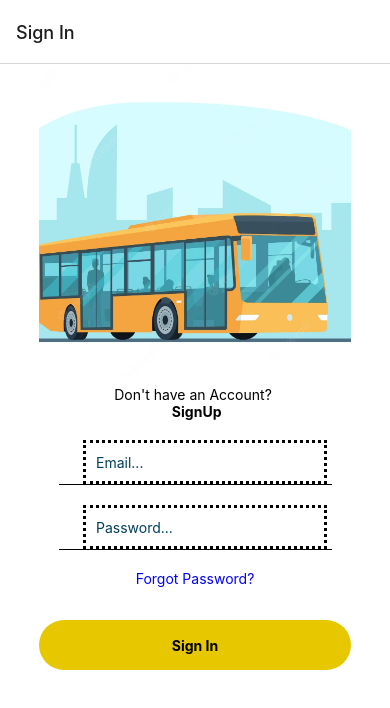
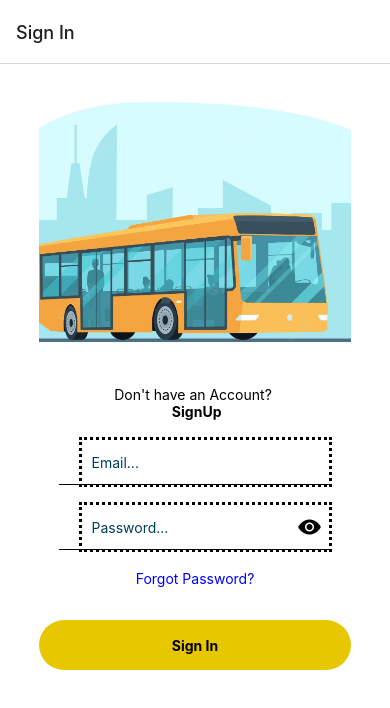
Before and after one commit to App-Mosters/Bus-Pass-Qr-coded, a React Native app: screen / in a window 390 px wide. Shown: the top 708 px of the page. Built offline with nearby package versions, Linux system fonts and the light colour scheme; no server answers.

Commit message:
Add password visibility toggle icon to SignIn screen

```diff
--- a/screens/SignIn.js
+++ b/screens/SignIn.js
@@ -5,21 +5,23 @@ import {
   TextInput,
   Image,
   TouchableOpacity,
-} from "react-native";
-import React, { useEffect, useState } from "react";
-import { SafeAreaView } from "react-native-safe-area-context";
-import { useNavigation } from "@react-navigation/native";
-import { auth } from "../firebase";
+} from 'react-native';
+import React, { useEffect, useState } from 'react';
+import { SafeAreaView } from 'react-native-safe-area-context';
+import { useNavigation } from '@react-navigation/native';
+import { auth } from '../firebase';
+import { Ionicons } from '@expo/vector-icons'; // Assuming you have Ionicons installed
 
 const SignIn = () => {
-  const [email, setEmail] = useState("");
-  const [password, setPassword] = useState("");
+  const [email, setEmail] = useState('');
+  const [password, setPassword] = useState('');
+  const [showPassword, setShowPassword] = useState(false);
   const navigation = useNavigation();
 
   useEffect(() => {
     const unsubscribe = auth.onAuthStateChanged((user) => {
       if (user) {
-        navigation.replace("Bus Mate");
+        navigation.replace('Bus Mate');
       }
     });
 
@@ -31,25 +33,26 @@ const SignIn = () => {
       .signInWithEmailAndPassword(email, password)
       .then((userCredential) => {
         const user = userCredential.user;
-        console.log("Successfully signed in:", user.email);
+        console.log('Successfully signed in:', user.email);
       })
       .catch((error) => alert(error.message));
   };
 
   return (
     <SafeAreaView style={styles.container}>
-      <Image style={styles.image} source={require("../assets/bus.png")} />
+      <Image style={styles.image} source={require('../assets/bus.png')} />
 
       <View style={styles.SignUp}>
         <Text style={styles.SignUpQ}>Don't have an Account? </Text>
         <TouchableOpacity
-          onPress={() => navigation.navigate("Sign Up")}
+          onPress={() => navigation.navigate('Sign Up')}
           style={styles.SignUpBtn}
         >
           <Text style={styles.SignUpTxt}> SignUp</Text>
         </TouchableOpacity>
       </View>
 
+      {/* Email Input */}
       <View style={styles.inputView}>
         <TextInput
           style={styles.TextInput}
@@ -62,6 +65,7 @@ const SignIn = () => {
         />
       </View>
 
+      {/* Password Input with Toggle Icon */}
       <View style={styles.inputView}>
         <TextInput
           style={styles.TextInput}
@@ -69,16 +73,29 @@ const SignIn = () => {
           placeholderTextColor="#003f5c"
           value={password}
           onChangeText={(text) => setPassword(text)}
-          secureTextEntry={true}
+          secureTextEntry={!showPassword}
         />
+        {/* Password visibility toggle button */}
+        <TouchableOpacity
+          style={styles.toggleIcon}
+          onPress={() => setShowPassword(!showPassword)}
+        >
+          <Ionicons
+            name={showPassword ? 'eye-off' : 'eye'}
+            size={24}
+            color="black"
+          />
+        </TouchableOpacity>
       </View>
 
+      {/* Forgot Password Link */}
       <TouchableOpacity
-        onPress={() => navigation.navigate("ForgotPasswordInitiate")}
+        onPress={() => navigation.navigate('ForgotPasswordInitiate')}
       >
         <Text style={styles.forgot_button}>Forgot Password?</Text>
       </TouchableOpacity>
 
+      {/* Sign In Button */}
       <TouchableOpacity onPress={handleSignIn} style={styles.SignInbtn}>
         <Text style={styles.SignInText}>Sign In</Text>
       </TouchableOpacity>
@@ -89,14 +106,14 @@ const SignIn = () => {
 const styles = StyleSheet.create({
   container: {
     flex: 1,
-    backgroundColor: "#fff",
-    alignItems: "center",
+    backgroundColor: '#fff',
+    alignItems: 'center',
   },
 
   image: {
     marginBottom: 10,
-    height: "40%",
-    width: "80%",
+    height: '40%',
+    width: '80%',
   },
 
   SignUp: {
@@ -104,22 +121,23 @@ const styles = StyleSheet.create({
   },
 
   SignUpBtn: {
-    alignItems: "center",
+    alignItems: 'center',
   },
 
   SignUpTxt: {
     fontSize: 14,
-    fontWeight: "bold",
+    fontWeight: 'bold',
   },
 
   inputView: {
-    backgroundColor: "#fff",
-    borderBottomStyle: "solid",
+    flexDirection: 'row', // Display TextInput and Toggle Icon in a row
+    backgroundColor: '#fff',
+    borderBottomStyle: 'solid',
     borderBottomWidth: 1,
-    width: "70%",
+    width: '70%',
     height: 45,
     marginBottom: 20,
-    alignItems: "center",
+    alignItems: 'center',
   },
 
   TextInput: {
@@ -127,27 +145,32 @@ const styles = StyleSheet.create({
     flex: 1,
     padding: 10,
     marginLeft: 20,
-    border: "dotted",
+    border: 'dotted',
+  },
+
+  toggleIcon: {
+    position: 'absolute',
+    right: 10,
   },
 
   forgot_button: {
     height: 30,
     marginBottom: 10,
-    color: "blue",
+    color: 'blue',
   },
 
   SignInbtn: {
-    width: "80%",
+    width: '80%',
     borderRadius: 25,
     height: 50,
-    alignItems: "center",
-    justifyContent: "center",
+    alignItems: 'center',
+    justifyContent: 'center',
     marginTop: 10,
-    backgroundColor: "#E6C700",
+    backgroundColor: '#E6C700',
   },
 
   SignInText: {
-    fontWeight: "bold",
+    fontWeight: 'bold',
   },
 });
 
```
